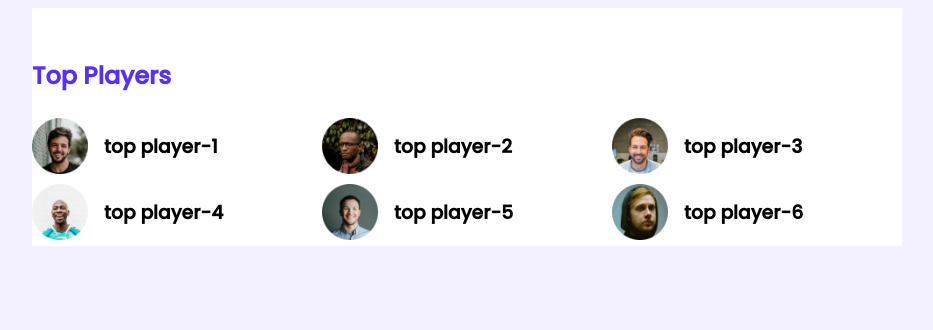
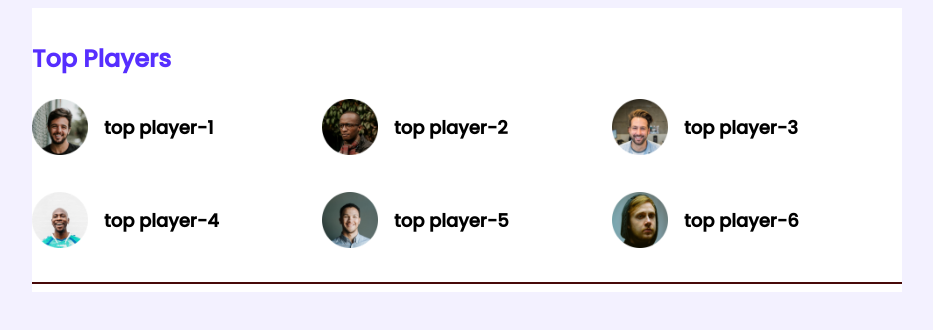
Before and after one commit to Arif1612/leader-board-css3, a plain HTML site: page index.html in a window 1280 px wide. Shown: the whole page, without its empty margins (173-1106 px from the left). Drawn offline with Linux system fonts and the light colour scheme.

Commit message:
finished top players part addid horizontal line and check margin size debbing is important

```diff
--- a/index.html
+++ b/index.html
@@ -56,6 +56,7 @@
                 </div>
 
             </div>
+            <hr>
 
         </section>
 
--- a/styles/style.css
+++ b/styles/style.css
@@ -19,17 +19,23 @@ main{
 }
 
 
+
 /* top player style */
+.top-players{
+    margin-bottom: 30px; /*player ar div r horizontal line ar maje 30px gap hobe*/
+}
 
 .section-title{
     color: #562EFF;/*title ar color nilam*/
     font-size: 24;/*font size thik korlam */
+    margin-top: 3px;
 
 
 }
 .players{
     display: grid; /*by default row wise grid korbe*/
     grid-template-columns: repeat(3,1fr);/*3 ta column a vag korse colomn wise abong sobar frame size 1fr kroe*/
+    grid-row-gap: 30px;
 }
 .player{
     display: flex;
@@ -39,5 +45,10 @@ main{
     width: 56px; /*chobigular size dilam*/
     height: 56px;
 }.player-name{
-    margin-left: 16px;
+    margin-left: 16px; /*bam dik theke 16px jaiga charbe*/
+    font-size: 18px; /*player ar name 18px hobe*/
 }
+
+hr{
+    border: 1px solid #470909;
+}
```
